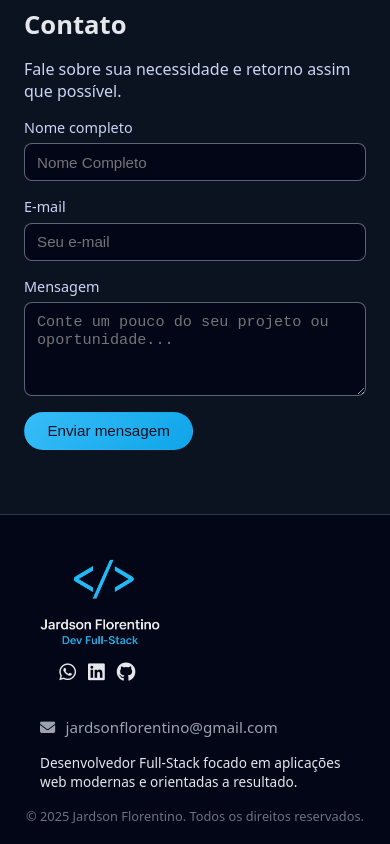
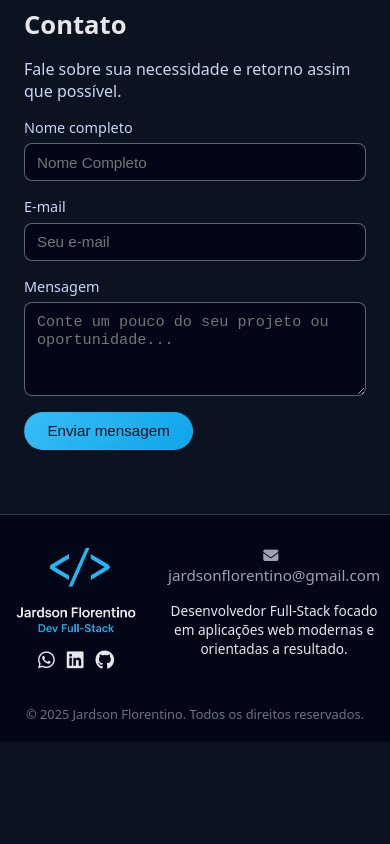
Before and after one commit to JardsonFlorentino/Site_Portf-lio, a plain HTML site: page index.html in a window 390 px wide. Shown: the part 3782-4626 px from the top of the page. After the commit the page ends 4524 px from the top, so only its background shows below. Drawn offline with Linux system fonts and the light colour scheme.

Commit message:
atualizacaoStyled

```diff
--- a/style.css
+++ b/style.css
@@ -456,7 +456,7 @@ h1, h2, h3 {
 .footer-container {
   max-width: 1100px;
   margin: 0 auto;
-  padding: 1.75rem 2.5rem 1rem;
+  padding: 1em 1rem 2rem;
   display: flex;
   gap: 2rem;
   align-items: center;
@@ -472,6 +472,7 @@ h1, h2, h3 {
   display: flex;
   flex-direction: column;
   gap: 0.75rem;
+
 }
 
 .footer-logo {
@@ -532,12 +533,15 @@ h1, h2, h3 {
 /* DIREITA: links rápidos */
 .footer-right {
   text-align: center;
+  margin-top: 10px;
+
 }
 
 .footer-right h3 {
   font-size: 1rem;
   margin-bottom: 0.5rem;
   color: #e5e7eb;
+  margin-left: 220px;
 }
 
 .footer-links-col {
@@ -545,6 +549,7 @@ h1, h2, h3 {
   flex-direction: column;
   gap: 0.4rem;
   align-items: flex-center;
+  margin-left: 230px;
 }
 
 .footer-links-col a {
@@ -661,14 +666,26 @@ h1, h2, h3 {
     flex-direction: column;
   }
 
+  @media (max-width: 768px) {
+  ...
+
   .footer-container {
     flex-direction: column;
-    align-items: flex-start;
-    text-align: left;
+
+    text-align: center;
+  }
+
+  .footer-left {
+    align-items: center;   /* logo + redes no centro */
+  }
+
+  .footer-social-links {
+    justify-content: center;
+    margin-left: 0;
   }
 
   .footer-center {
-    text-align: left;
+    text-align: center;
   }
 
   /* esconder links rápidos no mobile */
@@ -680,3 +697,9 @@ h1, h2, h3 {
     display: none;
   }
 }
+
+
+  .whatsapp-text {
+    display: none;
+  }
+}
```
